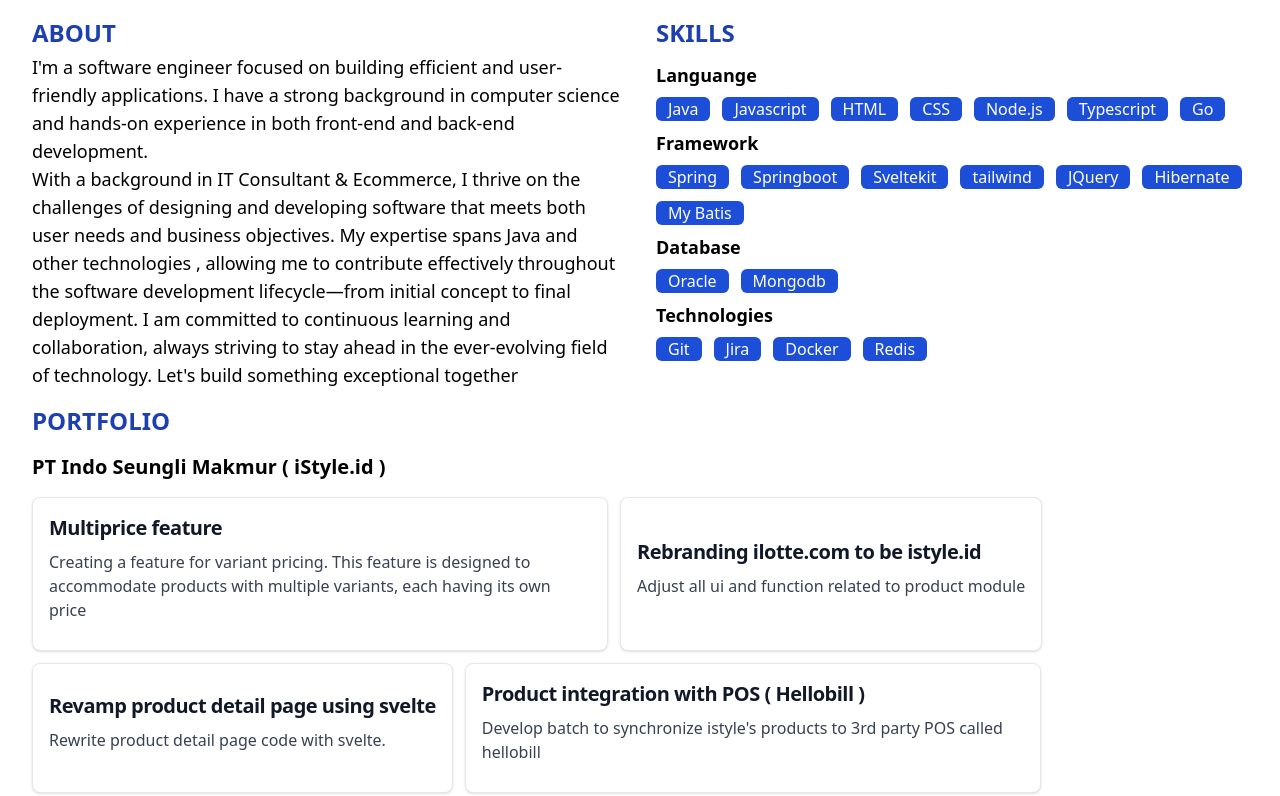
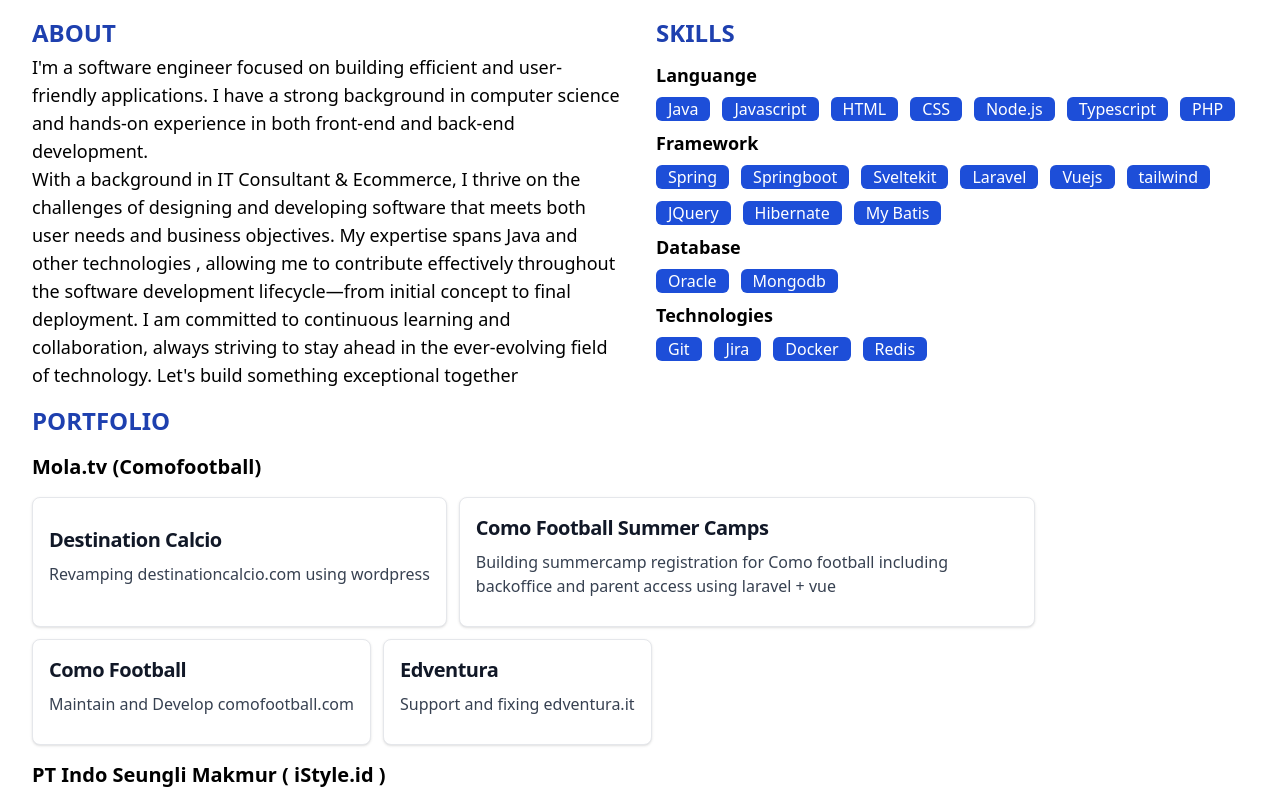
Before and after one commit to irwanmaul/my-portfolio, a website: page index.html in a window 1280 px wide. Shown: the part 548-1344 px from the top of the page. Drawn offline with Linux system fonts and the light colour scheme; a web font is replaced by a local one.

Commit message:
add mola experience

```diff
--- a/index.html
+++ b/index.html
@@ -104,13 +104,15 @@
                         <span class="skill-item">CSS</span>
                         <span class="skill-item">Node.js</span>
                         <span class="skill-item">Typescript</span>
-                        <span class="skill-item">Go</span>
+                        <span class="skill-item">PHP</span>
                     </div>
                     <h3 class="skill-title">Framework</h3>
                     <div class="skill-box">
                         <span class="skill-item">Spring</span>
                         <span class="skill-item">Springboot</span>
                         <span class="skill-item">Sveltekit</span>
+                        <span class="skill-item">Laravel</span>
+                        <span class="skill-item">Vuejs</span>
                         <span class="skill-item">tailwind</span>
                         <span class="skill-item">JQuery</span>
                         <span class="skill-item">Hibernate</span>
@@ -140,6 +142,35 @@
                 <div class="flex-1 px-4">
                     <h1 class="text-xl font-semibold text-primary mb-1 md:text-xl lg:text-2xl">PORTFOLIO</h1>
                     <ul>
+                        <li>
+                            <h2 class="text-xl font-bold my-4">Mola.tv (Comofootball)</h2>
+                            <div class="flex flex-wrap gap-x-3 gap-y-3">
+                                <div class="portfolio-box">
+                                    <div class="portfolio-card">
+                                        <h5 class="portfolio-title">Destination Calcio</h5>
+                                        <p class="portfolio-desc">Revamping destinationcalcio.com using wordpress</p>
+                                    </div>
+                                </div>
+                                <div class="portfolio-box">
+                                    <div class="portfolio-card">
+                                        <h5 class="portfolio-title">Como Football Summer Camps</h5>
+                                        <p class="portfolio-desc">Building summercamp registration for Como football including backoffice and parent access using laravel + vue</p>
+                                    </div>
+                                </div>
+                                <div class="portfolio-box">
+                                    <div class="portfolio-card">
+                                        <h5 class="portfolio-title">Como Football</h5>
+                                        <p class="portfolio-desc">Maintain and Develop comofootball.com</p>
+                                    </div>
+                                </div>
+                                <div class="portfolio-box">
+                                    <div class="portfolio-card">
+                                        <h5 class="portfolio-title">Edventura</h5>
+                                        <p class="portfolio-desc">Support and fixing edventura.it</p>
+                                    </div>
+                                </div>
+                            </div>
+                        </li>
                         <li>
                             <h2 class="text-xl font-bold my-4">PT Indo Seungli Makmur ( iStyle.id )</h2>
                             <div class="flex flex-wrap gap-x-3 gap-y-3">
```
